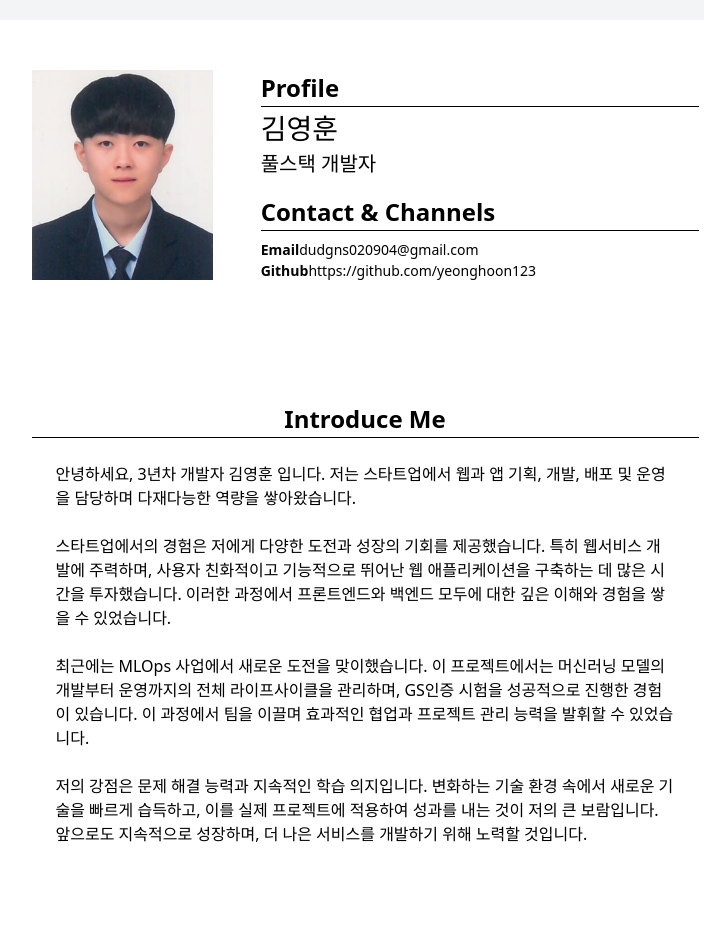
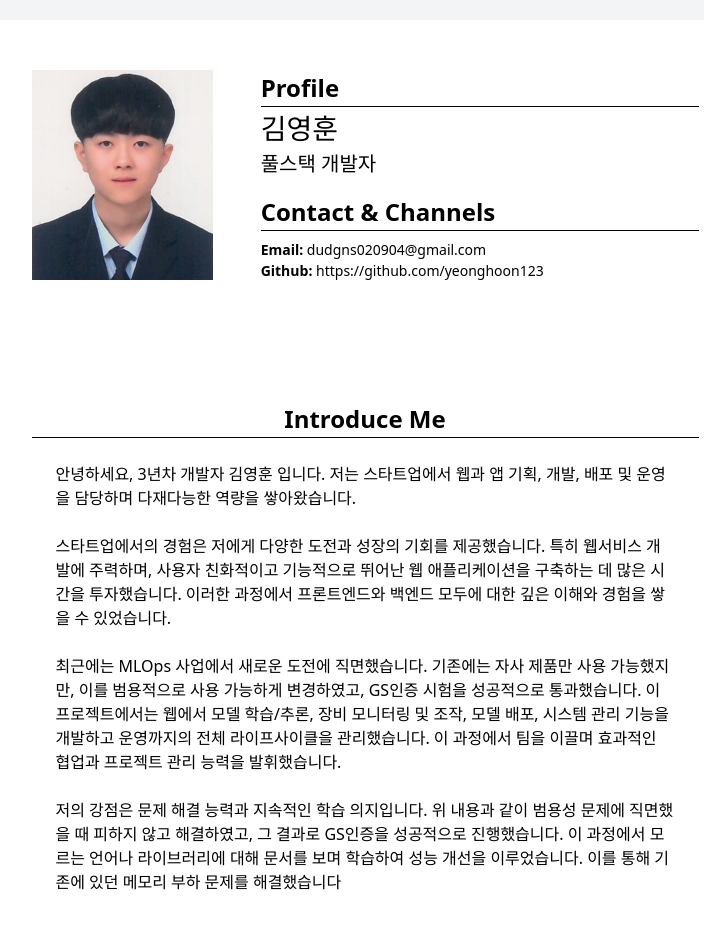
Before and after one commit to yeonghoon123/IntroduceMe, a React (Vite) app: page / in a window 1280 px wide. Shown: the top 941 px of the page, without its empty margins (275-979 px from the left). Built offline with nearby package versions, Linux system fonts and the light colour scheme.

Commit message:
deploy/ 내용 수정

```diff
--- a/src/components/Home/Profile.jsx
+++ b/src/components/Home/Profile.jsx
@@ -39,7 +39,7 @@ const Profile = () => {
                                     className="text-[14px]"
                                     key={`intro_${index}`}
                                 >
-                                    <span className="font-bold">{value}</span>
+                                    <span className="font-bold">{value}: </span>
                                     {profile_data.contat_channel_content[index]}
                                 </p>
                             )
--- a/src/components/Home/WorkExperience.jsx
+++ b/src/components/Home/WorkExperience.jsx
@@ -26,6 +26,7 @@ const WorkExperience = () => {
                         </p>
                         <p className="text-[14px]">{value.position}</p>
                         <p className="text-[14px]">{value.duration}</p>
+                        <p className="text-[14px]">({value.totalYear})</p>
                     </div>
                     <div className="w-full">
                         <ul className="list-disc ">
--- a/src/constants/Introduce.js
+++ b/src/constants/Introduce.js
@@ -10,6 +10,6 @@
 export const introduce_data = [
     "안녕하세요, 3년차 개발자 김영훈 입니다. 저는 스타트업에서 웹과 앱 기획, 개발, 배포 및 운영을 담당하며 다재다능한 역량을 쌓아왔습니다.",
     "스타트업에서의 경험은 저에게 다양한 도전과 성장의 기회를 제공했습니다. 특히 웹서비스 개발에 주력하며, 사용자 친화적이고 기능적으로 뛰어난 웹 애플리케이션을 구축하는 데 많은 시간을 투자했습니다. 이러한 과정에서 프론트엔드와 백엔드 모두에 대한 깊은 이해와 경험을 쌓을 수 있었습니다.",
-    "최근에는 MLOps 사업에서 새로운 도전을 맞이했습니다. 이 프로젝트에서는 머신러닝 모델의 개발부터 운영까지의 전체 라이프사이클을 관리하며, GS인증 시험을 성공적으로 진행한 경험이 있습니다. 이 과정에서 팀을 이끌며 효과적인 협업과 프로젝트 관리 능력을 발휘할 수 있었습니다.",
-    "저의 강점은 문제 해결 능력과 지속적인 학습 의지입니다. 변화하는 기술 환경 속에서 새로운 기술을 빠르게 습득하고, 이를 실제 프로젝트에 적용하여 성과를 내는 것이 저의 큰 보람입니다. 앞으로도 지속적으로 성장하며, 더 나은 서비스를 개발하기 위해 노력할 것입니다.",
+    "최근에는 MLOps 사업에서 새로운 도전에 직면했습니다. 기존에는 자사 제품만 사용 가능했지만, 이를 범용적으로 사용 가능하게 변경하였고, GS인증 시험을 성공적으로 통과했습니다. 이 프로젝트에서는 웹에서 모델 학습/추론, 장비 모니터링 및 조작, 모델 배포, 시스템 관리 기능을 개발하고 운영까지의 전체 라이프사이클을 관리했습니다. 이 과정에서 팀을 이끌며 효과적인 협업과 프로젝트 관리 능력을 발휘했습니다.",
+    "저의 강점은 문제 해결 능력과 지속적인 학습 의지입니다. 위 내용과 같이 범용성 문제에 직면했을 때 피하지 않고 해결하였고, 그 결과로 GS인증을 성공적으로 진행했습니다. 이 과정에서 모르는 언어나 라이브러리에 대해 문서를 보며 학습하여 성능 개선을 이루었습니다. 이를 통해 기존에 있던 메모리 부하 문제를 해결했습니다",
 ];
--- a/src/constants/WorkExperience.js
+++ b/src/constants/WorkExperience.js
@@ -12,6 +12,7 @@ export const work_experience_data = [
         company_name: "Soynet",
         position: "연구원",
         duration: "2021.02.15 - 재직중",
+        totalYear: "3년",
         content: [
             "React와 ExpressJS, PM2를 사용해 무중단 서비스를 개발하고, 시계열 데이터를 위해 PostgreSQL을 사용. 실시간 배포 및 학습/추론을 위해 SocketIO를 활용하며, Node의 싱글 쓰레드 단점을 보완하기 위해 Cluster로 멀티쓰레드 기능을 개발. GS인증 과정에서 Shell Script로 소스 업데이트 및 배포를 진행.",
             "Vue와 AWS Lambda를 사용해 서버리스 서비스를 개발하고, Toss 및 PayPal 결제 기능을 Serverless로 구현. AWS S3에 업로드된 Vue 빌드 파일을 Route53과 CloudFront로 배포. AWS API Gateway HTTP API를 통해 Lambda와 통신하며, 데이터베이스로 AWS DynamoDB를 사용. Google Analytics를 통해 데이터 분석 및 모니터링.",
@@ -22,6 +23,7 @@ export const work_experience_data = [
         company_name: "Jober",
         position: "학습 근로자(도제학교)",
         duration: "2020.03 ~ 2021.01",
+        totalYear: "10개월",
         content: [
             "React를 사용해 다양한 이메일 템플릿을 개발하여, 사용자 맞춤형 이메일 마케팅 캠페인을 효과적으로 수행. 템플릿은 반응형 디자인으로 모든 디바이스에서 최적의 사용자 경험을 제공",
         ],
@@ -30,6 +32,7 @@ export const work_experience_data = [
         company_name: "Narasoft",
         position: "학습 근로자(도제학교)",
         duration: "2019.03 ~ 2020.03",
+        totalYear: "1년",
         content: [
             "PHP를 활용하여 효율적인 게시판 및 댓글 기능을 구현, 사용자 친화적인 인터페이스와 안정적인 데이터 관리를 통해 웹 애플리케이션의 사용자 경험을 향상시켰습니다.",
         ],
```
